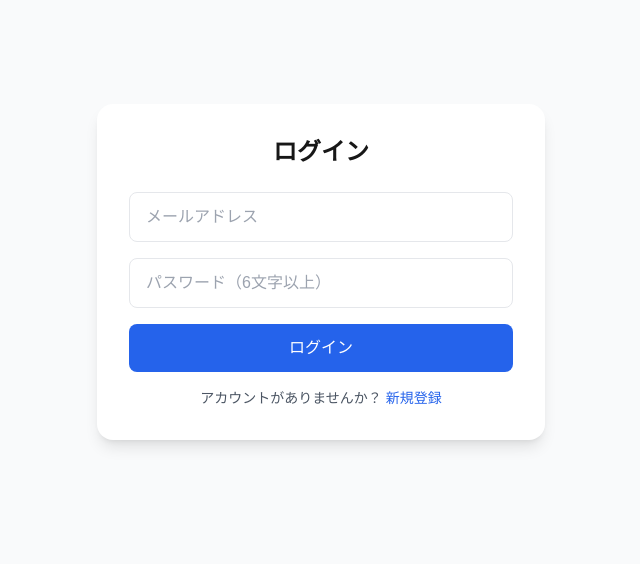
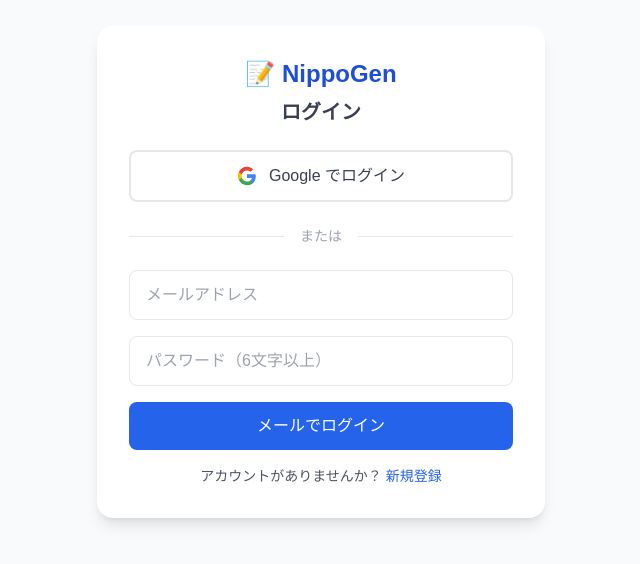
Before and after one commit to mirain11066/nippogen-app, a Next.js app: page /login in a window 1280 px wide. Shown: the part 128-692 px from the top of the page, without its empty margins (319-959 px from the left). Built offline with nearby package versions, Linux system fonts and the light colour scheme; no server answers.

Commit message:
Add Google OAuth login

```diff
--- /dev/null
+++ b/app/auth/callback/route.ts
@@ -0,0 +1,34 @@
+import { createServerClient } from "@supabase/ssr";
+import { cookies } from "next/headers";
+import { NextResponse } from "next/server";
+import type { NextRequest } from "next/server";
+
+export async function GET(request: NextRequest) {
+  const requestUrl = new URL(request.url);
+  const code = requestUrl.searchParams.get("code");
+
+  if (code) {
+    const cookieStore = cookies();
+    const supabase = createServerClient(
+      process.env.NEXT_PUBLIC_SUPABASE_URL!,
+      process.env.NEXT_PUBLIC_SUPABASE_ANON_KEY!,
+      {
+        cookies: {
+          get(name: string) {
+            return cookieStore.get(name)?.value;
+          },
+          set(name: string, value: string, options: Record<string, unknown>) {
+            cookieStore.set({ name, value, ...options });
+          },
+          remove(name: string, options: Record<string, unknown>) {
+            cookieStore.set({ name, value: "", ...options });
+          },
+        },
+      }
+    );
+
+    await supabase.auth.exchangeCodeForSession(code);
+  }
+
+  return NextResponse.redirect(new URL("/", request.url));
+}
--- a/app/login/page.tsx
+++ b/app/login/page.tsx
@@ -2,6 +2,7 @@
 import { useState } from "react";
 import { createBrowserClient } from "@supabase/ssr";
 import { useRouter } from "next/navigation";
+import Link from "next/link";
 
 const supabase = createBrowserClient(
   process.env.NEXT_PUBLIC_SUPABASE_URL!,
@@ -40,12 +41,57 @@
     setLoading(false);
   };
 
+  const handleGoogleLogin = async () => {
+    setLoading(true);
+    setMessage("");
+    const { error } = await supabase.auth.signInWithOAuth({
+      provider: "google",
+      options: {
+        redirectTo: `${window.location.origin}/auth/callback`,
+      },
+    });
+    if (error) {
+      setMessage(error.message);
+      setLoading(false);
+    }
+  };
+
   return (
     <div className="min-h-screen bg-gray-50 flex items-center justify-center px-4">
       <div className="max-w-md w-full bg-white rounded-2xl shadow-lg p-8">
-        <h1 className="text-2xl font-bold text-center mb-6">
+        <Link href="/" className="block text-center mb-2">
+          <span className="text-2xl font-black text-blue-700">📝 NippoGen</span>
+        </Link>
+        <h1 className="text-xl font-bold text-center mb-6 text-gray-700">
           {isSignUp ? "アカウント作成" : "ログイン"}
         </h1>
+
+        {/* Google ログインボタン */}
+        <button
+          onClick={handleGoogleLogin}
+          disabled={loading}
+          className="w-full flex items-center justify-center gap-3 py-3 px-4 bg-white border-2 border-gray-200 rounded-lg hover:bg-gray-50 hover:border-gray-300 transition-all disabled:opacity-50 mb-6"
+        >
+          <svg className="w-5 h-5" viewBox="0 0 24 24">
+            <path fill="#4285F4" d="M22.56 12.25c0-.78-.07-1.53-.2-2.25H12v4.26h5.92a5.06 5.06 0 0 1-2.2 3.32v2.77h3.57c2.08-1.92 3.28-4.74 3.28-8.1z" />
+            <path fill="#34A853" d="M12 23c2.97 0 5.46-.98 7.28-2.66l-3.57-2.77c-.98.66-2.23 1.06-3.71 1.06-2.86 0-5.29-1.93-6.16-4.53H2.18v2.84C3.99 20.53 7.7 23 12 23z" />
+            <path fill="#FBBC05" d="M5.84 14.09c-.22-.66-.35-1.36-.35-2.09s.13-1.43.35-2.09V7.07H2.18C1.43 8.55 1 10.22 1 12s.43 3.45 1.18 4.93l2.85-2.22.81-.62z" />
+            <path fill="#EA4335" d="M12 5.38c1.62 0 3.06.56 4.21 1.64l3.15-3.15C17.45 2.09 14.97 1 12 1 7.7 1 3.99 3.47 2.18 7.07l3.66 2.84c.87-2.6 3.3-4.53 6.16-4.53z" />
+          </svg>
+          <span className="font-medium text-gray-700">Google でログイン</span>
+        </button>
+
+        {/* 区切り線 */}
+        <div className="relative mb-6">
+          <div className="absolute inset-0 flex items-center">
+            <div className="w-full border-t border-gray-200" />
+          </div>
+          <div className="relative flex justify-center text-sm">
+            <span className="px-4 bg-white text-gray-400">または</span>
+          </div>
+        </div>
+
+        {/* メール/パスワード フォーム */}
         <form onSubmit={handleSubmit} className="space-y-4">
           <input
             type="email"
@@ -67,11 +113,12 @@
           <button
             type="submit"
             disabled={loading}
-            className="w-full py-3 bg-blue-600 text-white rounded-lg hover:bg-blue-700 disabled:opacity-50"
+            className="w-full py-3 bg-blue-600 text-white rounded-lg hover:bg-blue-700 disabled:opacity-50 font-medium"
           >
-            {loading ? "処理中..." : isSignUp ? "アカウント作成" : "ログイン"}
+            {loading ? "処理中..." : isSignUp ? "アカウント作成" : "メールでログイン"}
           </button>
         </form>
+
         {message && (
           <p className="mt-4 text-center text-sm text-red-600">{message}</p>
         )}
```
